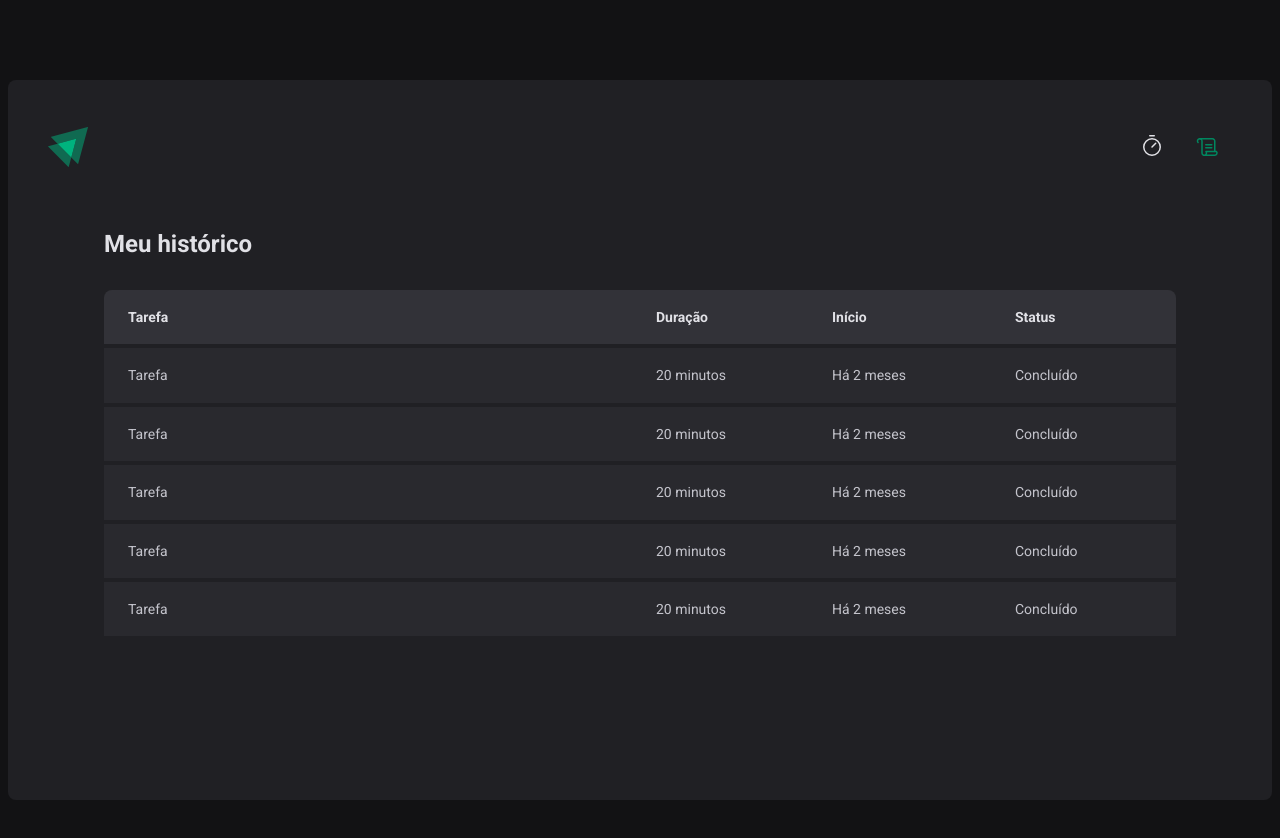
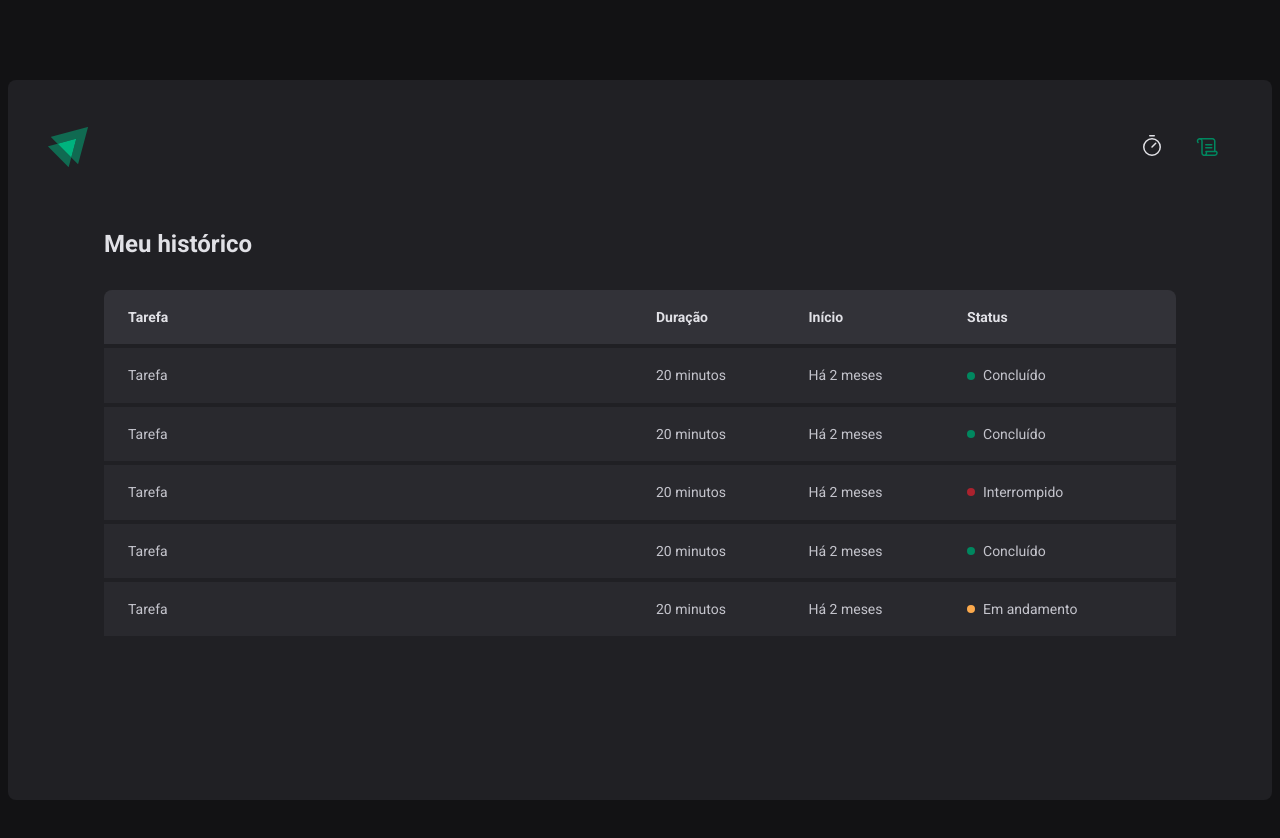
Before and after one commit to Gustavo-Orlandini/Rocketseat-Ignite-Timer, a React (Vite) app: page /history in a window 1280 px wide. Shown: the top 838 px of the page. Built offline with nearby package versions, Linux system fonts and the light colour scheme.

Commit message:
include color status ball

```diff
--- a/src/pages/History/index.tsx
+++ b/src/pages/History/index.tsx
@@ -1,4 +1,4 @@
-import { HistoryContainer, HistoryList } from './styles'
+import { HistoryContainer, HistoryList, Status } from './styles'
 
 export function History() {
   return (
@@ -21,31 +21,41 @@
               <td>Tarefa</td>
               <td>20 minutos</td>
               <td>Há 2 meses</td>
-              <td>Concluído</td>
+              <td>
+                <Status statusColor="green">Concluído</Status>
+              </td>
             </tr>
             <tr>
               <td>Tarefa</td>
               <td>20 minutos</td>
               <td>Há 2 meses</td>
-              <td>Concluído</td>
+              <td>
+                <Status statusColor="green">Concluído</Status>
+              </td>
             </tr>
             <tr>
               <td>Tarefa</td>
               <td>20 minutos</td>
               <td>Há 2 meses</td>
-              <td>Concluído</td>
+              <td>
+                <Status statusColor="red">Interrompido</Status>
+              </td>
             </tr>
             <tr>
               <td>Tarefa</td>
               <td>20 minutos</td>
               <td>Há 2 meses</td>
-              <td>Concluído</td>
+              <td>
+                <Status statusColor="green">Concluído</Status>
+              </td>
             </tr>
             <tr>
               <td>Tarefa</td>
               <td>20 minutos</td>
               <td>Há 2 meses</td>
-              <td>Concluído</td>
+              <td>
+                <Status statusColor="yellow">Em andamento</Status>
+              </td>
             </tr>
           </tbody>
         </table>
--- a/src/pages/History/styles.ts
+++ b/src/pages/History/styles.ts
@@ -60,3 +60,28 @@
     }
   }
 `
+
+// aqui vai ser criado a bolinha do status com suas respectivas cores!
+const STATUS_COLORS = {
+  yellow: 'yellow-500',
+  green: 'green-500',
+  red: 'red-500',
+} as const
+
+interface StatusPorps {
+  statusColor: keyof typeof STATUS_COLORS
+}
+
+export const Status = styled.span<StatusPorps>`
+  display: flex;
+  align-items: center;
+  gap: 0.5rem;
+
+  &::before {
+    content: '';
+    width: 0.5rem;
+    height: 0.5rem;
+    border-radius: 50%;
+    background: ${(props) => props.theme[STATUS_COLORS[props.statusColor]]};
+  }
+`
```
